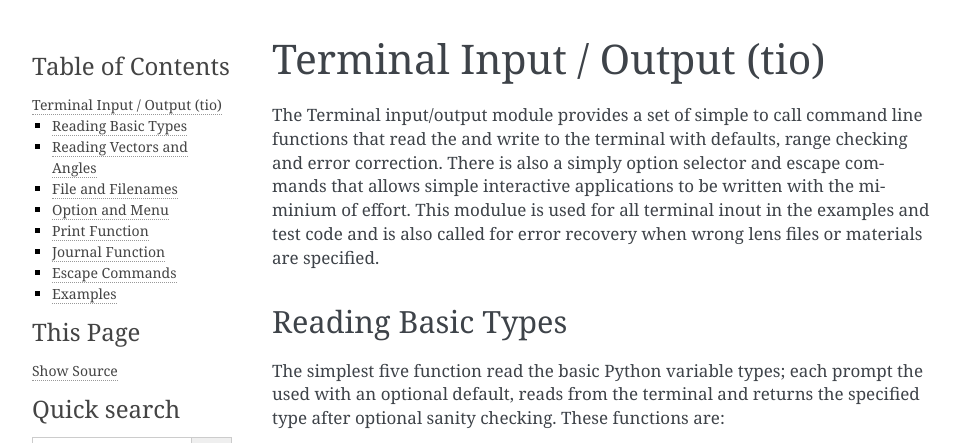
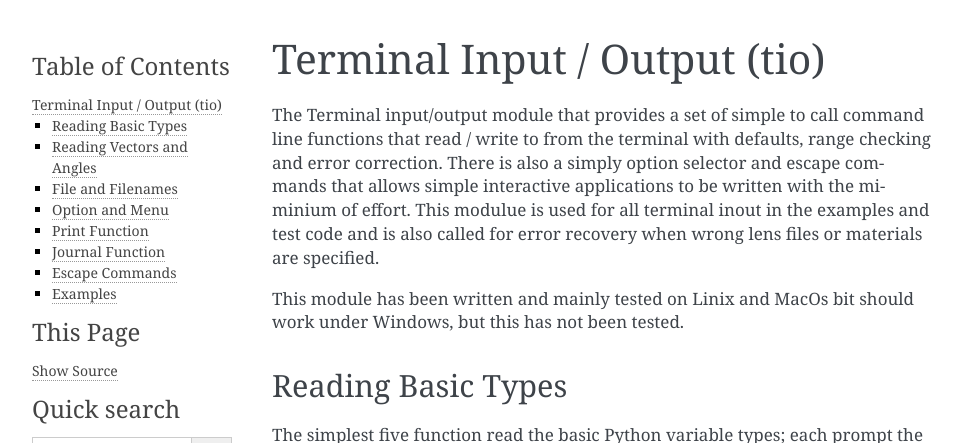
Before and after one commit to will-hossack/Poptics, a Sphinx documentation site: the page built from docs/tio.rst, in a window 1280 px wide and 900 px high, cut to the strip 0-443 px from the top of the window. Shown: the whole strip, without its empty margins (148-1110 px from the left). Built offline with Sphinx 7.4.7, drawn with Linux system fonts in a browser that asks for light colours; some of the changed text lies outside the part shown.

```diff
--- a/docs/tio.rst
+++ b/docs/tio.rst
@@ -2,12 +2,16 @@
 Terminal Input / Output (tio)
 =============================
 
-The Terminal input/output module provides a set of simple to call command line
-functions that read the and write to the terminal with defaults, range checking and error correction.
-There is also a simply option selector and escape commands that allows simple interactive
-applications to be written with the miminium of effort.
-This modulue is used for all terminal inout in the examples and test code and is also called
-for error recovery when wrong lens files or materials are specified.
+The Terminal input/output module that provides a set of simple to call command line
+functions that read / write to \ from the terminal with defaults, range checking
+and error correction. There is also a simply option selector and
+escape commands that allows simple interactive applications to be written
+with the miminium of effort. This modulue is used for all terminal inout in
+the examples and test code and is also called for error recovery when
+wrong lens files or materials are specified.
+
+This module has been written and mainly tested on Linix and MacOs bit should work
+under Windows, but this has not been tested.
 
 Reading Basic Types
 ===================
@@ -30,8 +34,8 @@
 Reading Vectors and Angles
 ==========================
 
-The following three function real in the specific vector and angle classes used in the
-poptics package, again with prompt, defaults and error checking.
+The following three function real in the specific vector and angle
+classes used in the poptics package, again with prompt, defaults and error checking.
 
 .. autofunction:: poptics.tio.getVector2d
 
```
Also changed, not shown: other parts of docs/tio.rst (+4 -3 lines), docs/csv.rst (+5 -3 lines), 8 other files.
